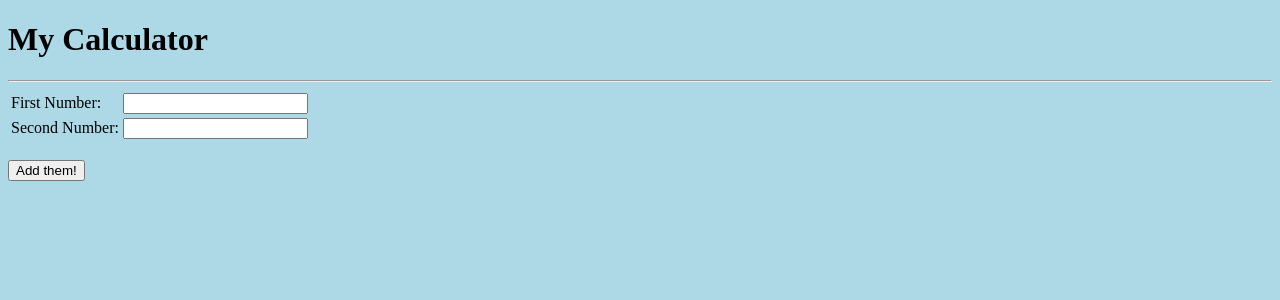
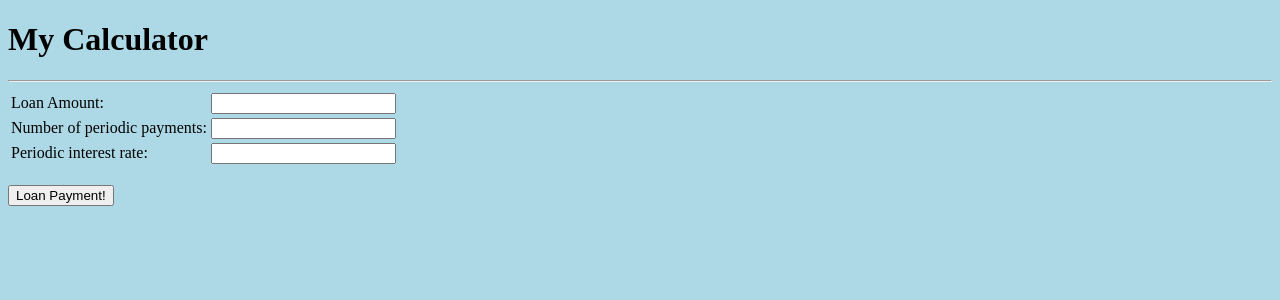
Before and after one commit to tbrasko/my_calculator, a Flask app: page / in a window 1280 px wide. Shown: the top 300 px of the page. Run offline with Flask 2, Linux system fonts and the light colour scheme.

Commit message:
finsished the loan calculator

```diff
--- a/app.py
+++ b/app.py
@@ -7,14 +7,17 @@ app = Flask(__name__)
 def index():
     return render_template('index.html', display="", pageTitle='My Calculator')
 
-@app.route('/add', methods=['GET', 'POST'])
-def add():
+@app.route('/calculation', methods=['GET', 'POST'])
+def calculation():
     if request.method =='POST':
         form = request.form
-        numberOne = int(form['numOne'])
-        numberTwo = int(form['numTwo'])
-        calc = numberOne + numberTwo
-        return render_template('index.html', display=calc, pageTitle='My Calculator')
+        loanAmount = float(form['A'])
+        periodicPayments = float(form['n']) * 12.0
+        interestRate = float(form['i']) / 100.0 / 12.0
+        discountFactor = (((1.0 + interestRate) ** periodicPayments)-1.0) / ( interestRate * ( 1.0 + interestRate) ** periodicPayments)
+        calc = loanAmount / discountFactor
+        answer = '${:,.2f}'.format(calc)
+        return render_template('index.html', display=answer, pageTitle='My Calculator')
 
     return redirect('/')
 
--- a/templates/index.html
+++ b/templates/index.html
@@ -4,16 +4,19 @@
 <form method="post">
     <table>
         <tr>
-            <td> First Number: </td> <td> <input type="text" name="numOne" /> </td>
+            <td> Loan Amount: </td> <td> <input type="text" name="A" /> </td>
         </tr>
 
         <tr>
-            <td> Second Number: </td> <td> <input type="text" name="numTwo" /> </td>
+            <td> Number of periodic payments: </td> <td> <input type="text" name="n" /> </td>
+        </tr>
+        <tr>
+            <td> Periodic interest rate: </td> <td> <input type="text" name="i" /> </td>
         </tr>
 
     </table>
         <br>
-     <input class="button" type="submit" formaction="/add" value="Add them!" />
+     <input class="button" type="submit" formaction="/calculation" value="Loan Payment!" />
 </form>
 
 <p> {{display}} </p>
```
